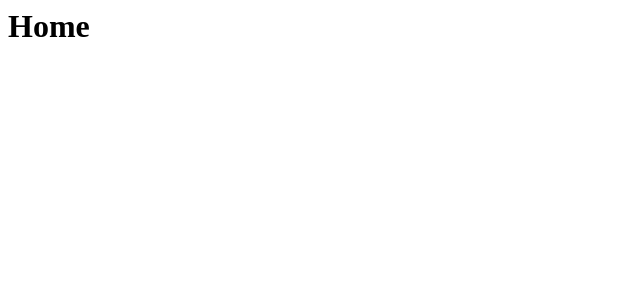
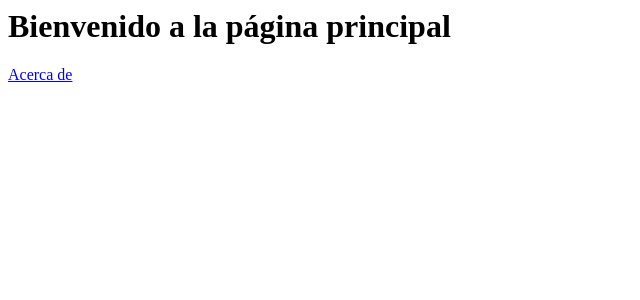
Before and after one commit to Esteban-RG/Quotes, a React (Vite) app in the folder frontend/: page / in a window 1280 px wide. Shown: the top 300 px of the page, without its empty margins (0-640 px from the left). Built offline with nearby package versions, Linux system fonts and the light colour scheme.

Commit message:
Se conecto el manejo de rutas react con spring

```diff
--- a/frontend/index.js
+++ /dev/null
@@ -1,8 +0,0 @@
-import React from "react"
-import ReactDOM  from "react-dom"
-import {Home} from "./views/home"
-import { createRoot } from "react-dom/client"
-
-const home = document.getElementById("home")
-const root = createRoot(home)
-root.render(<Home />)
--- a/frontend/package.json
+++ b/frontend/package.json
@@ -2,7 +2,7 @@
   "devDependencies": {
     "parcel": "^2.15.2"
   },
-  "source": "index.html",
+  "source": "src/index.html",
   "targets": {
     "default": {
       "distDir": "../target/classes/static"
@@ -10,7 +10,8 @@
   },
   "dependencies": {
     "react": "^19.1.0",
-    "react-dom": "^19.1.0"
+    "react-dom": "^19.1.0",
+    "react-router-dom": "^7.6.1"
   },
   "scripts": {
     "build": "parcel build"
--- /dev/null
+++ b/frontend/src/App.jsx
@@ -0,0 +1,17 @@
+import React from "react";
+import { Routes, Route } from "react-router-dom";
+import Home from "./components/Home";
+import About from "./components/About";
+import NotFound from "./components/NotFound";
+
+function App() {
+  return (
+    <Routes>
+      <Route path="/" element={<Home />} />
+      <Route path="/about" element={<About />} />
+      <Route path="*" element={<NotFound />} />
+    </Routes>
+  );
+}
+
+export default App;
--- /dev/null
+++ b/frontend/src/components/About.jsx
@@ -0,0 +1,3 @@
+export default function About() {
+    return <h1>Acerca de</h1>;
+  }
--- /dev/null
+++ b/frontend/src/components/Home.jsx
@@ -0,0 +1,10 @@
+import { Link } from "react-router-dom";
+
+export default function Home() {
+    return (
+        <div>
+            <h1>Bienvenido a la página principal</h1>
+            <Link to="/about">Acerca de</Link>
+        </div>
+    )
+  }
--- /dev/null
+++ b/frontend/src/components/NotFound.jsx
@@ -0,0 +1,3 @@
+export default function NotFound() {
+    return <h1>Página no encontrada</h1>;
+  }
--- a/frontend/index.html
+++ b/frontend/src/index.html
@@ -1,2 +1,2 @@
-<div id="home"></div>
+<div id="root"></div>
 <script type="module" src="index.js"></script>
--- /dev/null
+++ b/frontend/src/index.js
@@ -0,0 +1,13 @@
+import React from "react"
+import { createRoot } from "react-dom/client"
+import { BrowserRouter } from "react-router-dom"
+
+import App from "./App"
+
+
+const root = createRoot(document.getElementById("root"));
+root.render(
+    <BrowserRouter>
+        <App />
+    </BrowserRouter>
+)
--- a/frontend/views/home.js
+++ /dev/null
@@ -1,10 +0,0 @@
-import React from "react";
-
-
-export function Home() {
-    return (
-        <div>
-            <h1>Home</h1>
-        </div>
-    )
-}
```
Also changed, not shown: 2 other files (tests, documents, lock files or other folders).
